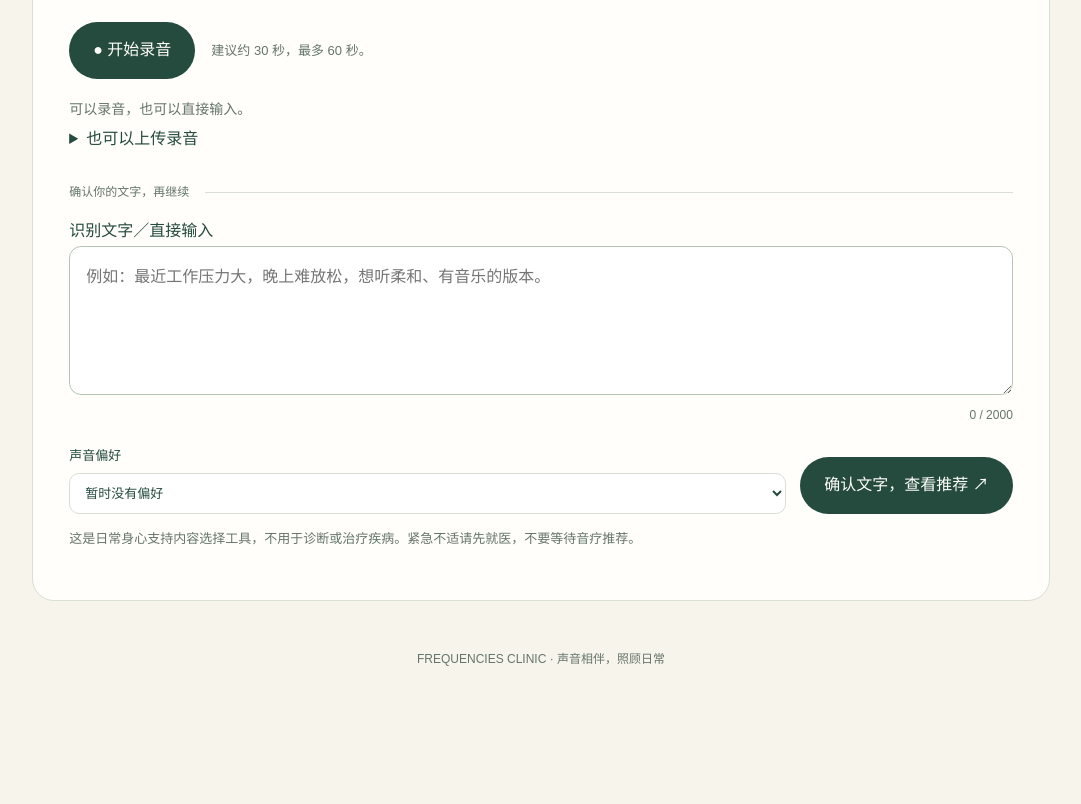
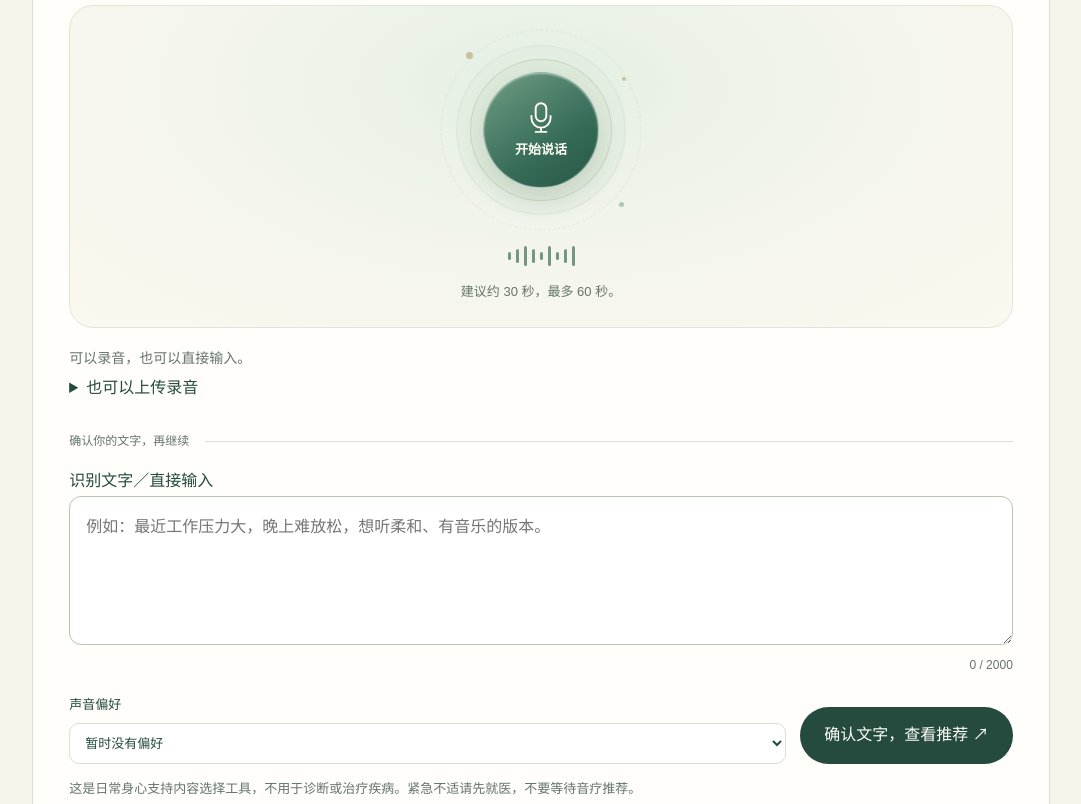
Before and after one commit to ginnn26/fc-ai-assistant, a website: page public/index.html in a window 1280 px wide. Shown: the part 640-1444 px from the top of the page, without its empty margins (99-1180 px from the left). Before the commit the page ends 1370 px from the top, so only its background shows below. Drawn offline with Linux system fonts and the light colour scheme.

Commit message:
Refresh the voice recording interface
Replace the plain microphone button with a soft animated orb, clear recording/processing states and reduced-motion support. Remove the invented FC logo from the assistant header. Keep capture, transcription, recommendations and privacy consent unchanged.

```diff
--- a/public/assistant.js
+++ b/public/assistant.js
@@ -136,9 +136,7 @@
   }
   function controls() {
     $("language").disabled = busy || recording;
-    $("micButton").textContent = recording
-      ? t("■ 停止录音", "■ Stop recording")
-      : t("● 开始录音", "● Record my voice");
+    window.FCVoiceUI.paint($("micButton"), { recording, busy, language: lang });
     $("micButton").classList.toggle("recording", recording);
     $("micButton").setAttribute("aria-pressed", String(recording));
     $("micButton").disabled = busy;
--- a/public/index.html
+++ b/public/index.html
@@ -391,18 +391,20 @@
       }
     </style>
     <link rel="stylesheet" href="/listening-visuals.css" />
+    <link rel="stylesheet" href="/voice-ui.css" />
     <script src="/theme-media.js" defer></script>
     <script src="/listening-visuals.js" defer></script>
+    <script src="/voice-ui.js" defer></script>
     <script src="/assistant.js" defer></script>
   </head>
   <body>
     <main class="shell">
       <header>
         <a
-          class="brand"
+          class="home-link"
           href="https://frequencies-clinic.learnworlds.com/pages/home"
           target="_top"
-          ><span class="mark">fc∿</span><span>FREQUENCIES<br />CLINIC</span></a
+          >← 首页 / Home</a
         ><button id="language" class="quiet" type="button">English</button>
       </header>
       <section class="hero">
@@ -422,19 +424,28 @@
           ><input id="consent" type="checkbox" /><span id="consent-copy"></span
         ></label>
         <div class="record-row">
+          <div class="voice-stage">
+            <span class="voice-halo one" aria-hidden="true"></span>
+            <span class="voice-halo two" aria-hidden="true"></span>
+            <span class="voice-halo three" aria-hidden="true"></span>
+            <span class="voice-spark a" aria-hidden="true"></span>
+            <span class="voice-spark b" aria-hidden="true"></span>
+            <span class="voice-spark c" aria-hidden="true"></span>
           <button
             id="micButton"
             class="primary"
             type="button"
             aria-pressed="false"
-          ></button
-          ><button
+          ><svg class="voice-microphone" viewBox="0 0 32 32" fill="none" aria-hidden="true" focusable="false"><rect x="11" y="3" width="10" height="17" rx="5" stroke="currentColor" stroke-width="1.8"/><path d="M7 15v2a9 9 0 0 0 18 0v-2M16 26v4M11 30h10" stroke="currentColor" stroke-width="1.8" stroke-linecap="round"/></svg><svg class="voice-stop" viewBox="0 0 32 32" aria-hidden="true" focusable="false"><rect x="7" y="7" width="18" height="18" rx="5" fill="currentColor"/></svg><span data-mic-label>开始说话</span></button>
+          </div>
+          <div class="voice-wave" aria-hidden="true"><i></i><i></i><i></i><i></i><i></i><i></i><i></i><i></i><i></i></div>
+          <span id="record-note" class="small"></span>
+          <button
             id="cancel-recording"
             class="secondary"
             type="button"
             hidden
-          ></button
-          ><span id="record-note" class="small"></span>
+          >取消录音</button>
         </div>
         <div id="status" class="status" role="status" aria-live="polite"></div>
         <div id="mic-help" class="help" hidden>
--- /dev/null
+++ b/public/voice-ui.css
@@ -0,0 +1,50 @@
+.home-link { font-size:14px; text-decoration:none; color:var(--muted); }
+.record-row {
+  position:relative; display:flex; flex-direction:column; align-items:center;
+  gap:12px; margin:26px 0 18px; padding:22px 18px 24px; text-align:center;
+  border:1px solid #e0e7da; border-radius:24px;
+  background:radial-gradient(ellipse at 50% 25%,#e4efe3 0%,#f3f5ed 47%,#fbf8ef 100%);
+}
+.voice-stage { position:relative; width:230px; height:204px; display:grid; place-items:center; isolation:isolate; }
+.voice-halo { position:absolute; border-radius:50%; pointer-events:none; border:1px solid #799c8533; }
+.voice-halo.one { width:172px; height:172px; background:#dce9d955; animation:voice-breathe 6s ease-in-out infinite; }
+.voice-halo.two { width:204px; height:204px; border-style:dashed; border-color:#96aa8c40; animation:voice-breathe 6s ease-in-out -2s infinite; }
+.voice-halo.three { width:142px; height:142px; border-color:#829b713d; background:#d1e0c944; }
+.voice-spark { position:absolute; width:7px; height:7px; border-radius:50%; background:#b6a06d; opacity:.6; pointer-events:none; }
+.voice-spark.a { top:24px; left:40px; }
+.voice-spark.b { bottom:25px; right:32px; width:5px; height:5px; background:#82a896; }
+.voice-spark.c { top:49px; right:30px; width:4px; height:4px; }
+#micButton {
+  position:relative; z-index:1; width:116px; height:116px; min-height:116px;
+  display:flex; flex-direction:column; align-items:center; justify-content:center; gap:7px;
+  border-radius:50%; border:1px solid #ffffff80; padding:10px; color:#fffdf3;
+  background:linear-gradient(145deg,#709d83,#356b58 63%,#285843);
+  box-shadow:0 12px 28px #315e482d,inset 0 1px 2px #ffffff75;
+  transition:transform .2s ease,box-shadow .2s ease,background .2s ease;
+}
+#micButton:hover:not(:disabled) { transform:translateY(-2px); box-shadow:0 16px 32px #315e4838,inset 0 1px 2px #ffffff75; }
+#micButton:active:not(:disabled) { transform:scale(.97); }
+#micButton:focus-visible { outline:3px solid #ac8956; outline-offset:7px; }
+#micButton:disabled { opacity:.8; cursor:wait; }
+#micButton svg { width:34px; height:34px; flex-shrink:0; }
+#micButton [data-mic-label] { font:600 13px/1.4 Arial,'Microsoft YaHei',sans-serif; }
+.voice-stop { display:none; }
+.voice-wave { display:flex; justify-content:center; align-items:center; gap:5px; height:24px; color:#759682; }
+.voice-wave i { display:block; width:3px; height:8px; border-radius:3px; background:currentColor; }
+.voice-wave i:nth-child(2n) { height:14px; }
+.voice-wave i:nth-child(3n) { height:20px; }
+.record-row[data-state=recording] #micButton { background:linear-gradient(145deg,#b58c75,#946754 65%,#805343) !important; }
+.record-row[data-state=recording] .voice-microphone { display:none; }
+.record-row[data-state=recording] .voice-stop { display:block; }
+.record-row[data-state=recording] .voice-wave { color:#a0715a; }
+.record-row[data-state=recording] .voice-wave i { animation:voice-wave 1s ease-in-out infinite alternate; }
+.record-row[data-state=recording] .voice-wave i:nth-child(2n) { animation-delay:-.4s; }
+.record-row[data-state=recording] .voice-wave i:nth-child(3n) { animation-delay:-.7s; }
+.record-row[data-state=processing] .voice-halo { animation:none; }
+.record-row[data-state=processing] .voice-wave { opacity:.45; }
+#record-note { max-width:34em; margin:0; color:#65756b; }
+#cancel-recording { font-size:13px; padding:7px 16px; min-height:40px; }
+@keyframes voice-breathe { 0%,100% { transform:scale(.97); opacity:.65; } 50% { transform:scale(1.035); opacity:1; } }
+@keyframes voice-wave { from { transform:scaleY(.45); } to { transform:scaleY(1.15); } }
+@media(max-width:450px) { .record-row { padding:18px 10px 22px; } .voice-stage { width:210px; } }
+@media(prefers-reduced-motion:reduce) { .voice-halo,.voice-wave i { animation:none !important; } #micButton { transition:none; } }
--- /dev/null
+++ b/public/voice-ui.js
@@ -0,0 +1,19 @@
+// Presentation only: no microphone access, audio analysis or network requests.
+(() => {
+  function paint(button, { recording = false, busy = false, language = 'zh' } = {}) {
+    const zh = language === 'zh';
+    const state = recording ? 'recording' : busy ? 'processing' : 'ready';
+    const label = recording
+      ? zh ? '点击停止' : 'Tap to stop'
+      : busy ? zh ? '请稍候' : 'Please wait'
+      : zh ? '开始说话' : 'Start speaking';
+    button.querySelector('[data-mic-label]').textContent = label;
+    button.setAttribute('aria-label', recording
+      ? zh ? '停止录音' : 'Stop recording'
+      : busy ? zh ? '正在处理，请稍候' : 'Processing, please wait'
+      : zh ? '开始录音，说说此刻的你' : 'Start recording. Tell us how you feel');
+    button.dataset.state = state;
+    button.closest('.record-row').dataset.state = state;
+  }
+  window.FCVoiceUI = { paint };
+})();
```
